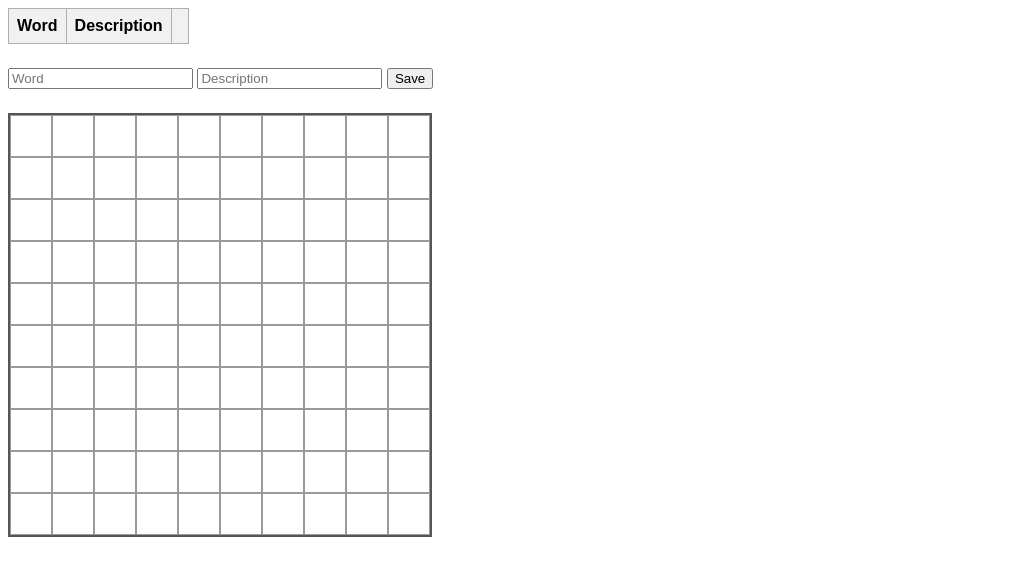
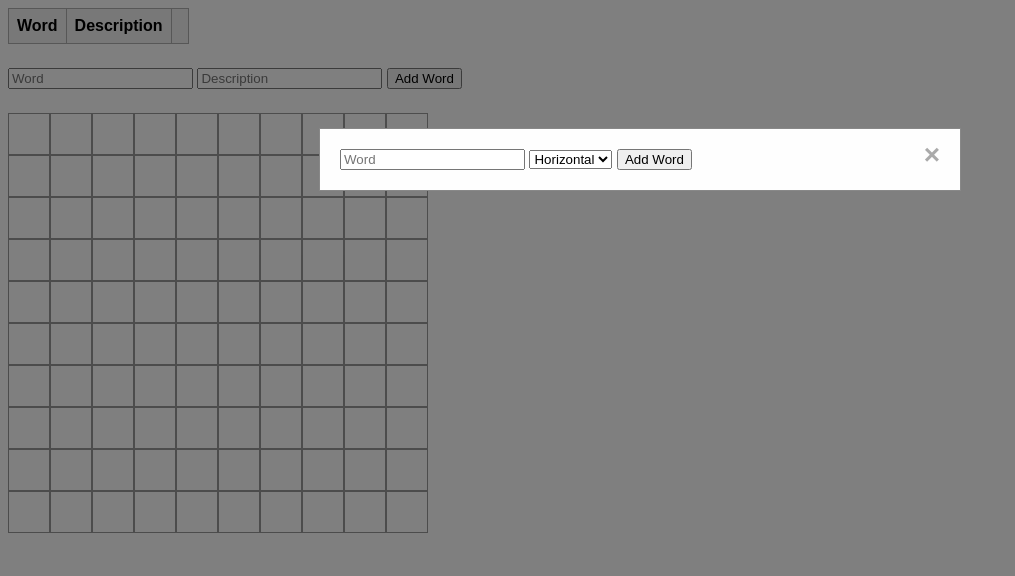
Before and after one commit to eliva1e/crossword-js, a website built with Vite: page index.html in a window 1280 px wide. Both pictures are taken after a click on the element 220 px from the left and 324 px from the top of the page. Shown: the whole page, without its empty margins (0-1015 px from the left). Built offline with nearby package versions, Linux system fonts and the light colour scheme.

Commit message:
feat: crossword word adding

```diff
--- a/index.html
+++ b/index.html
@@ -26,7 +26,7 @@
     <tr>
       <td class="word">%word</td>
       <td class="description">%description</td>
-      <td class="remove-word-btn">X</td>
+      <td class="remove-word-btn">&times;</td>
     </tr>
   </template>
 
@@ -41,8 +41,23 @@
     <form id="word-input-form">
       <input type="text" id="word-field" placeholder="Word" />
       <input type="text" id="description-field" placeholder="Description" />
-      <input type="submit" value="Save" />
+      <input type="submit" value="Add Word" />
     </form>
+  </template>
+
+  <template id="crossword-popup-tpl">
+    <div id="crossword-popup-content">
+      <span id="crossword-popup-close">&times;</span>
+
+      <form id="crossword-popup-add-form">
+        <input type="text" id="crossword-popup-add-field" placeholder="Word">
+        <select id="crossword-popup-direction-field">
+          <option value="horizontal">Horizontal</option>
+          <option value="vertical">Vertical</option>
+        </select>
+        <input type="submit" value="Add Word">
+      </form>
+    </div>
   </template>
 
   <body>
--- /dev/null
+++ b/src/crossword.js
@@ -0,0 +1,25 @@
+export class Crossword {
+  constructor() {
+    this.grid = Array.from({ length: 10 }, () => Array(10).fill(' '));
+    this.selectedCell = null;
+    this.onChange = () => null;
+  }
+
+  placeWord(word, x, y, direction) {
+    for (const letter of word) {
+      this.grid[x][y] = letter;
+
+      if (direction === 'horizontal') {
+        y += 1;
+      } else if (direction === 'vertical') {
+        x += 1;
+      }
+    }
+
+    this.onChange();
+  }
+
+  selectCell(x, y) {
+    this.selectedCell = { x, y };
+  }
+}
--- a/src/main.js
+++ b/src/main.js
@@ -1,5 +1,6 @@
-import { renderCells, renderDescriptionEdit, renderWordInput, renderWordList } from './renderers';
+import { renderCrosswordGrid, renderCrosswordPopup, renderDescriptionEdit, renderWordInput, renderWordList } from './renderers';
 import { WordList } from './wordlist';
+import { Crossword } from './crossword';
 import '@fontsource-variable/inter';
 import './style.css';
 
@@ -7,9 +8,11 @@ const root = document.querySelector('#app');
 root.innerHTML = `
   <div id="word-list"></div>
   <div id="word-input"></div>
-  <div id="cells"></div>
+  <div id="crossword-grid"></div>
+  <div id="crossword-popup"></div>
 `;
 
+// Word List
 const wl = new WordList();
 
 const wordList = root.querySelector('#word-list');
@@ -19,7 +22,7 @@ wl.onChange = () => {
   wordList.innerHTML = renderWordList(wl);
 };
 
-wordList.addEventListener('click', (e) => {
+wordList.onclick = (e) => {
   if (e.target.classList.contains('remove-word-btn')) {
     const word = e.target.parentElement.querySelector('.word').innerText;
     wl.remove(word);
@@ -41,13 +44,14 @@ wordList.addEventListener('click', (e) => {
       }
     };
   }
-});
+};
 
 wl.add('класс', 'описание того, как должен работать объект');
 wl.add('объект', 'часть программы, которая, в теории, должна уметь работать самостоятельно');
 wl.add('функция', 'блок кода, выполняющий определенную задачу');
 wl.add('алгоритм', 'последовательность шагов для решения задачи');
 
+// Word Input
 const wordInput = root.querySelector('#word-input');
 wordInput.innerHTML = renderWordInput();
 
@@ -66,5 +70,45 @@ wordInputForm.onsubmit = (e) => {
   }
 };
 
-const cells = root.querySelector('#cells');
-cells.innerHTML = renderCells();
+// Crossword
+const crossword = new Crossword();
+
+const crosswordGrid = root.querySelector('#crossword-grid');
+crosswordGrid.innerHTML = renderCrosswordGrid(crossword);
+
+crossword.onChange = () => {
+  crosswordGrid.innerHTML = renderCrosswordGrid(crossword);
+};
+
+crosswordGrid.onclick = (e) => {
+  const { x, y } = e.target.dataset;
+
+  crossword.selectCell(parseInt(x), parseInt(y));
+  crosswordPopup.style.display = 'block';
+};
+
+// Crossword Popup
+const crosswordPopup = root.querySelector('#crossword-popup');
+crosswordPopup.innerHTML = renderCrosswordPopup();
+
+const crosswordPopupClose = crosswordPopup.querySelector('#crossword-popup-close');
+crosswordPopupClose.onclick = () => {
+  crosswordPopup.style.display = 'none';
+};
+
+const crosswordPopupAddForm = crosswordPopup.querySelector('#crossword-popup-add-form');
+crosswordPopupAddForm.onsubmit = (e) => {
+  e.preventDefault();
+
+  const addField = crosswordPopupAddForm.querySelector('#crossword-popup-add-field');
+  const wordToAdd = addField.value;
+
+  const direction = crosswordPopupAddForm.querySelector('#crossword-popup-direction-field').value;
+
+  if (wordToAdd) {
+    crossword.placeWord(wordToAdd, crossword.selectedCell.x, crossword.selectedCell.y, direction);
+
+    addField.value = '';
+    crosswordPopup.style.display = 'none';
+  }
+};
--- a/src/renderers.js
+++ b/src/renderers.js
@@ -19,8 +19,12 @@ export function renderDescriptionEdit() {
   return document.querySelector('#edit-description-tpl').innerHTML;
 }
 
-export function renderCells() {
-  const cells = document.createElement('div');
+export function renderCrosswordPopup() {
+  return document.querySelector('#crossword-popup-tpl').innerHTML;
+}
+
+export function renderCrosswordGrid(crossword) {
+  const crosswordEl = document.createElement('div');
 
   for (let x = 0; x < 10; x++) {
     const row = document.createElement('div');
@@ -29,14 +33,16 @@ export function renderCells() {
     for (let y = 0; y < 10; y++) {
       const cell = document.createElement('div');
       cell.classList.add('cell');
+      cell.innerText = crossword.grid[x][y];
+
+      cell.dataset.x = x;
+      cell.dataset.y = y;
 
       row.appendChild(cell);
     }
 
-    cells.appendChild(row);
+    crosswordEl.appendChild(row);
   }
 
-  console.log(cells.innerHTML);
-
-  return cells.innerHTML;
+  return crosswordEl.innerHTML;
 }
--- a/src/style.css
+++ b/src/style.css
@@ -36,13 +36,13 @@ td {
   min-width: 600px;
 }
 
-#cells {
+#crossword-grid {
   width: fit-content;
-  border: 2px solid #555;
 }
 
 .cell-row {
   display: flex;
+  width: fit-content;
 }
 
 .cell {
@@ -59,3 +59,32 @@ td {
 .cell:hover {
   background-color: #f2f5d9;
 }
+
+#crossword-popup {
+  display: none;
+  width: 100%;
+  height: 100%;
+  position: fixed;
+  top: 0;
+  left: 0;
+  background-color: rgba(0, 0, 0, 0.5);
+}
+
+#crossword-popup-content {
+  background-color: #fefefe;
+  margin: 10% auto;
+  padding: 20px;
+  border: 1px solid #888;
+  max-width: 600px;
+  position: relative;
+}
+
+#crossword-popup-close {
+  color: #aaa;
+  position: absolute;
+  top: 10px;
+  right: 20px;
+  font-size: 28px;
+  font-weight: bold;
+  cursor: pointer;
+}
```
